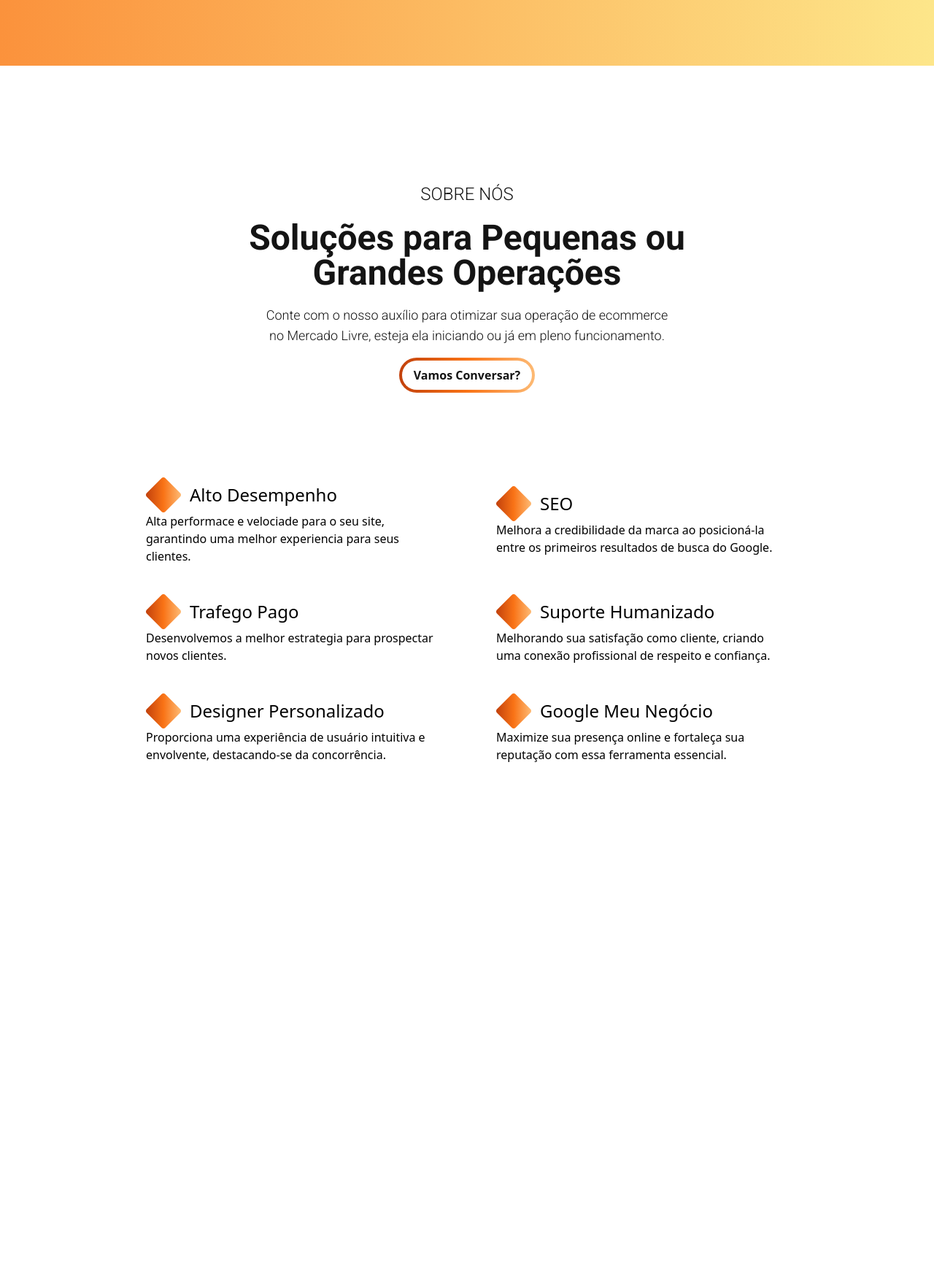
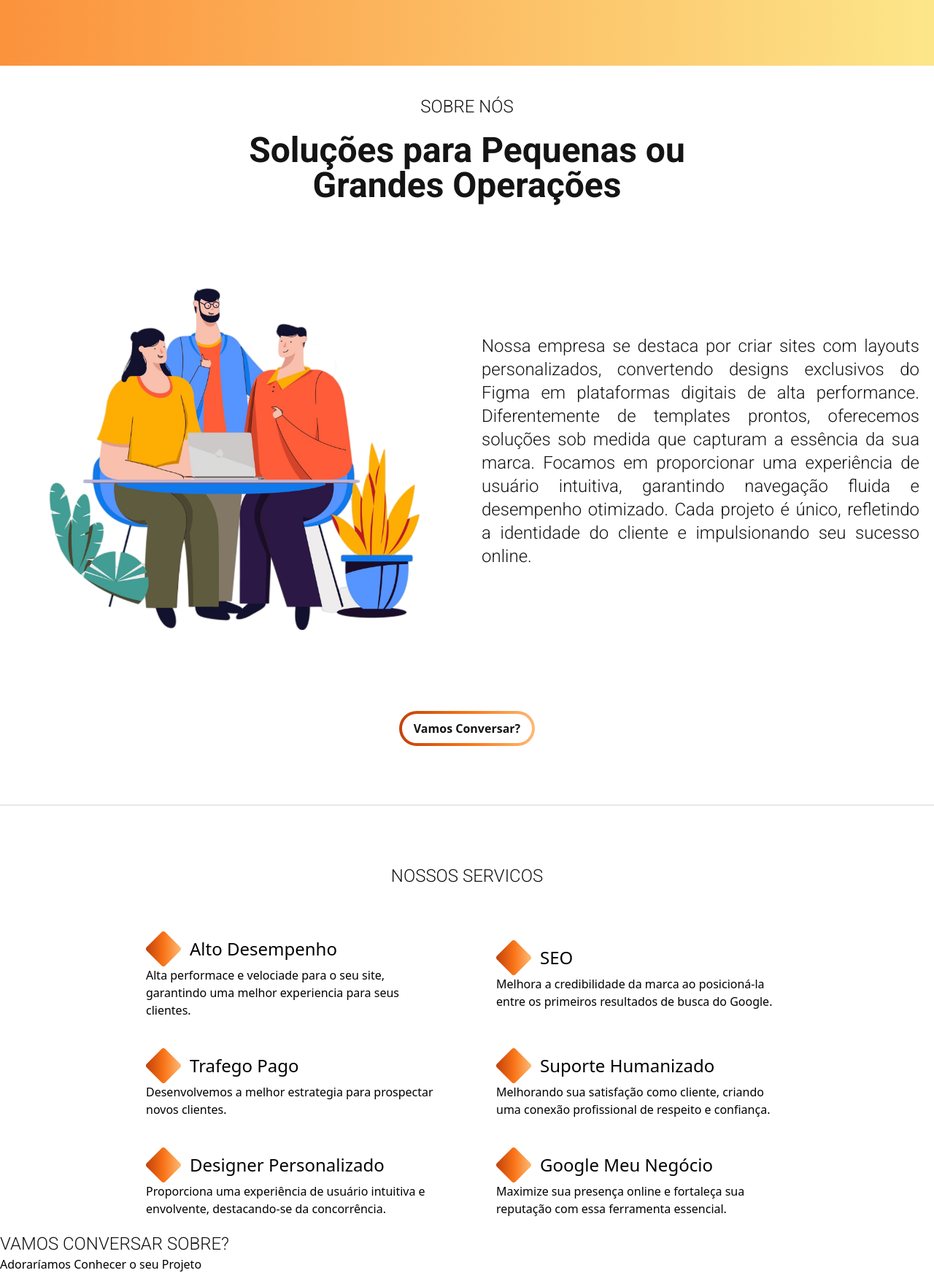
Before and after one commit to thiagobaia/thiagobaia.github.io, a website built with Vite: page index.html in a window 1280 px wide. Shown: the part 880-2624 px from the top of the page at 73% size. Before the commit the page ends 2106 px from the top, so only its background shows below. Built offline with nearby package versions, Linux system fonts and the light colour scheme.

Commit message:
backgrounds
backgrounds

```diff
--- a/index.html
+++ b/index.html
@@ -88,32 +88,55 @@
     </section>
 
     <!-- SOBRE NOS -->
-<div class="flex flex-col py-10 gap-y-5 md:gap-y-20 md:py-40 scroll-mt-px-[890px]" id="sobre-nos">
-  <div class="flex flex-col justify-center items-center w-full">
+    <div class="flex flex-col py-10 gap-y-5 md:py-10 scroll-mt-px-[890px]" id="sobre-nos">
+      <div class="flex flex-col justify-center items-center w-full gap-y-5 border-b-2">
+
         <span class="container flex items-center justify-center flex-col gap-y-5">
+
           <p class="font-roboto text-center xss:text-left xss:text-xl md:text-2xl md:font-light text-blackPiano">
             SOBRE NÓS
           </p>
+
           <p class="text-center text-2xl font-roboto font-bold text-blackPiano max-w-[40rem] px-5 md:text-5xl">
             Soluções para Pequenas ou Grandes Operações
           </p>
-      <p class="font-roboto text-center text-lg font-light text-blackPiano max-w-[38rem] px-5">
-        Conte com o nosso auxílio para otimizar sua operação de ecommerce no
-        Mercado Livre, esteja ela iniciando ou já em pleno funcionamento.
+
+          <div class="flex flex-col lg:flex-row items-center">
+            <img class="w-full max-w-[20rem] md:max-w-[30rem] xl:max-w-[40rem] "
+              src="/assets/conceito-de-trabalho-em-equipe-para-a-pagina-de-destino.png" alt="sobre-nos">
+            <p class="font-roboto text-center md:text-justify text-xl md:text-2xl font-light text-blackPiano px-5">
+              Nossa empresa se destaca por criar sites com layouts personalizados, convertendo designs exclusivos do
+              Figma em plataformas digitais de alta performance. Diferentemente de templates prontos, oferecemos
+              soluções sob medida que capturam a essência da sua marca. Focamos em proporcionar uma experiência de
+              usuário intuitiva, garantindo navegação fluida e desempenho otimizado. Cada projeto é único, refletindo a
+              identidade do cliente e impulsionando seu sucesso online.
             </p>
+          </div>
+
         </span>
-    <button class="m-4 p-1 rounded-full from-orange-700 via-orange-500 to-orange-300 bg-gradient-to-r">
+
+        <button class="m-4 p-1 rounded-full from-orange-700 via-orange-500 to-orange-300 bg-gradient-to-r mb-20">
           <span
             class="block text-blackPiano px-4 py-2 font-semibold rounded-full bg-white hover:bg-transparent hover:text-white transition">Vamos
             Conversar?</span>
         </button>
       </div>
 
-  <div class="flex justify-center">
+
+    </div>
+
+    <!-- NOSSOS SERVICOS -->
+
+    <div class="flex flex-col justify-center items-center w-full gap-y-10 xl:pt-10">
+
+      <p class="font-roboto text-center xss:text-left xss:text-xl md:text-2xl md:font-light text-blackPiano">
+        NOSSOS SERVICOS
+      </p>
       <ul class="container flex flex-wrap justify-center items-center gap-y-10 gap-x-20 p-5">
         <li class="max-w-[400px]">
           <span class="flex items-center gap-x-3">
-          <i class="fa-solid fa-diamond fa-3x bg-gradient-to-r from-orange-700 via-orange-500 to-orange-300 inline-block text-transparent bg-clip-text"></i>
+            <i
+              class="fa-solid fa-diamond fa-3x bg-gradient-to-r from-orange-700 via-orange-500 to-orange-300 inline-block text-transparent bg-clip-text"></i>
             <p class="text-2xl">Alto Desempenho</p>
           </span>
           <p>Alta performace e velociade para o seu site, garantindo uma melhor experiencia para seus clientes.</p>
@@ -121,7 +144,8 @@
 
         <li class="max-w-[400px]">
           <span class="flex items-center gap-x-3">
-          <i class="fa-solid fa-diamond fa-3x bg-gradient-to-r from-orange-700 via-orange-500 to-orange-300 inline-block text-transparent bg-clip-text"></i>
+            <i
+              class="fa-solid fa-diamond fa-3x bg-gradient-to-r from-orange-700 via-orange-500 to-orange-300 inline-block text-transparent bg-clip-text"></i>
             <p class="text-2xl">SEO</p>
           </span>
           <p>Melhora a credibilidade da marca ao posicioná-la entre os primeiros resultados de busca do Google.</p>
@@ -129,7 +153,8 @@
 
         <li class="max-w-[400px]">
           <span class="flex items-center gap-x-3">
-          <i class="fa-solid fa-diamond fa-3x bg-gradient-to-r from-orange-700 via-orange-500 to-orange-300 inline-block text-transparent bg-clip-text"></i>
+            <i
+              class="fa-solid fa-diamond fa-3x bg-gradient-to-r from-orange-700 via-orange-500 to-orange-300 inline-block text-transparent bg-clip-text"></i>
             <p class="text-2xl">Trafego Pago</p>
           </span>
           <p>Desenvolvemos a melhor estrategia para prospectar novos clientes.</p>
@@ -137,7 +162,8 @@
 
         <li class="max-w-[400px]">
           <span class="flex items-center gap-x-3">
-          <i class="fa-solid fa-diamond fa-3x bg-gradient-to-r from-orange-700 via-orange-500 to-orange-300 inline-block text-transparent bg-clip-text"></i>
+            <i
+              class="fa-solid fa-diamond fa-3x bg-gradient-to-r from-orange-700 via-orange-500 to-orange-300 inline-block text-transparent bg-clip-text"></i>
             <p class="text-2xl">Suporte Humanizado</p>
           </span>
           <p>Melhorando sua satisfação como cliente, criando uma conexão profissional de respeito e confiança.</p>
@@ -145,7 +171,8 @@
 
         <li class="max-w-[400px]">
           <span class="flex items-center gap-x-3">
-          <i class="fa-solid fa-diamond fa-3x bg-gradient-to-r from-orange-700 via-orange-500 to-orange-300 inline-block text-transparent bg-clip-text"></i>
+            <i
+              class="fa-solid fa-diamond fa-3x bg-gradient-to-r from-orange-700 via-orange-500 to-orange-300 inline-block text-transparent bg-clip-text"></i>
             <p class="text-2xl">Designer Personalizado</p>
           </span>
           <p>Proporciona uma experiência de usuário intuitiva e envolvente, destacando-se da concorrência.</p>
@@ -153,16 +180,20 @@
 
         <li class="max-w-[400px]">
           <span class="flex items-center gap-x-3">
-          <i class="fa-solid fa-diamond fa-3x bg-gradient-to-r from-orange-700 via-orange-500 to-orange-300 inline-block text-transparent bg-clip-text"></i>
+            <i
+              class="fa-solid fa-diamond fa-3x bg-gradient-to-r from-orange-700 via-orange-500 to-orange-300 inline-block text-transparent bg-clip-text"></i>
             <p class="text-2xl">Google Meu Negócio</p>
           </span>
           <p>Maximize sua presença online e fortaleça sua reputação com essa ferramenta essencial.</p>
         </li>
       </ul>
     </div>
+
+
+    <div>
+      <p class="font-roboto text-2xl font-light text-blackPiano">VAMOS CONVERSAR SOBRE?</p>
+      <p>Adoraríamos Conhecer o seu Projeto</p>
     </div>
-
-    <!-- NOSSOS SERVICOS -->
 
 
 
@@ -171,8 +202,9 @@
 
 
     <div class="fixed bottom-4 right-4">
-      <a aria-label="Chat on WhatsApp" href="https://wa.me/5594992922453" target="_blank"><img class="transition duration-700 ease-in-out hover:brightness-50" width="75px"
-          alt="Chat on WhatsApp" src="/assets/whatsapp.png" class="m-0" />
+      <a aria-label="Chat on WhatsApp" href="https://wa.me/5594992922453" target="_blank"><img
+          class="transition duration-700 ease-in-out hover:brightness-50" width="75px" alt="Chat on WhatsApp"
+          src="/assets/whatsapp.png" class="m-0" />
         <a />
     </div>
 
--- a/main.js
+++ b/main.js
@@ -1,4 +1,4 @@
-// // ATIVAR MENU
+// ATIVAR MENU
 
 // document.addEventListener("DOMContentLoaded", () => {
 //   const menuItems = document.querySelectorAll(".menu-ativo a");
@@ -20,7 +20,45 @@
 //       item.classList.add("active");
 //     });
 //   });
-// });
+
+
+
+
+document.addEventListener("DOMContentLoaded", () => {
+  const menuItems = document.querySelectorAll(".menu-ativo a");
+  const btnMobile = document.getElementById("btn-mobile");
+  const menuSpande = document.getElementById("menu-spande");
+
+  // Verifica se a página atual é a raiz "/"
+  if (window.location.pathname === '/') {
+    menuItems.forEach((item) => {
+      if (item.innerText.toLowerCase().includes("home")) {
+        item.classList.add("active");
+      }
+    });
+  }
+
+  menuItems.forEach((item) => {
+    item.addEventListener("click", () => {
+      // Remove a classe 'active' de todos os links
+      menuItems.forEach((link) => link.classList.remove("active"));
+      // Adiciona a classe 'active' ao link clicado
+      item.classList.add("active");
+
+      // Verifica se algum elemento tem a classe 'active'
+      if (document.querySelector(".menu-ativo a.active")) {
+        // Remove a classe 'flex' e adiciona a classe 'hidden' ao menu-spande
+        menuSpande.classList.remove("flex");
+        menuSpande.classList.add("hidden");
+
+        // Remove a classe 'is-active' do btn-mobile
+        btnMobile.classList.remove("is-active");
+      }
+    });
+  });
+});
+
+
 
 // MENU HAMBURGER
 
```
Also changed, not shown: assets/conceito-de-trabalho-em-equipe-para-a-pagina-de-destino.png (added), build/index.css. Lines whose indentation alone changed are shown as unchanged.
